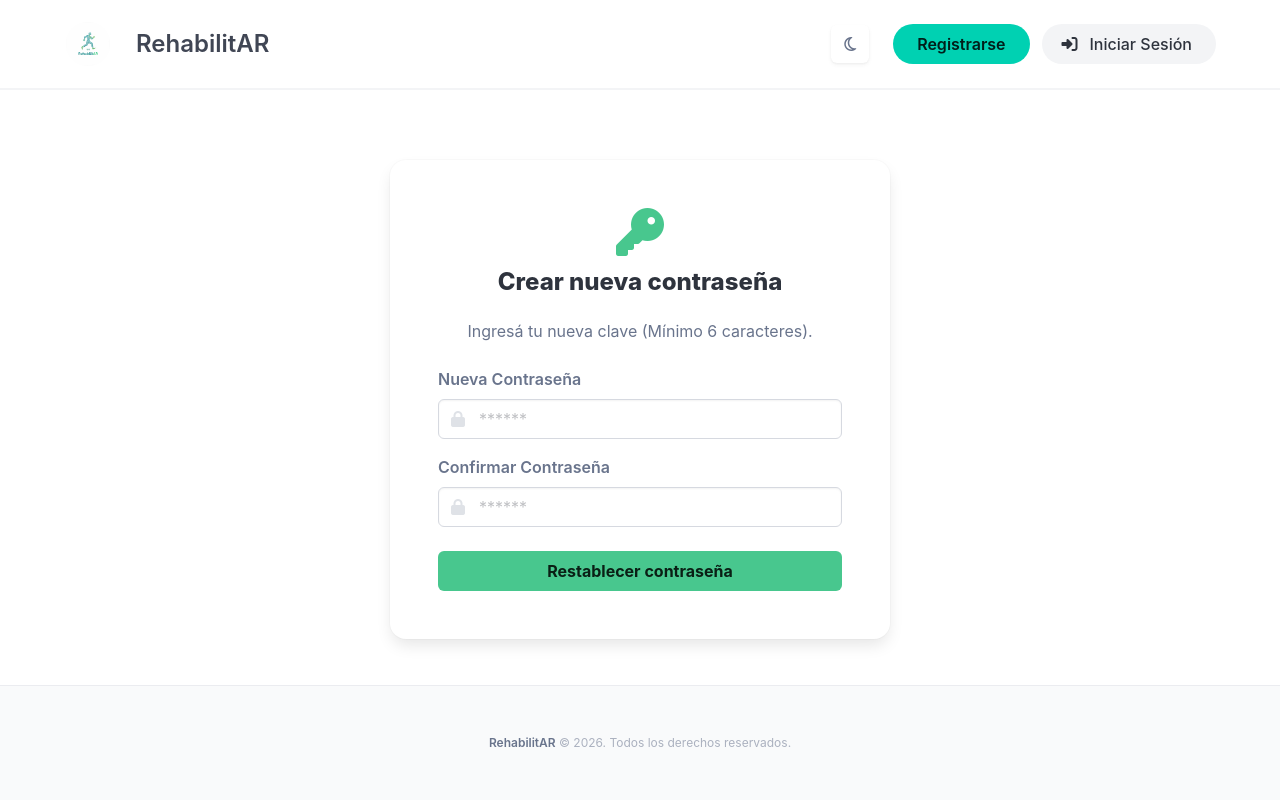
After one commit to ianKief/RehabilitAR, a Flask app: template src/web/templates/auth/restablecer_contrasena.html in a window 1280 px wide. The commit adds this page. Run offline with Flask 3, Linux system fonts and the light colour scheme; the template is opened without the code that fills it, so the values that code supplies are empty; parts of the project's set-up code (start-up, migrations or seed data) failed here and were passed over.

Commit message:
feat: logica de solicitar restablecer la contraseña via link por email

```diff
--- a/src/web/templates/auth/login.html
+++ b/src/web/templates/auth/login.html
@@ -44,12 +44,17 @@
                     </div>
                 </div>
 
+
                 <div class="field mt-5">
                     <div class="control">
                         <button type="submit" class="button is-primary is-fullwidth has-text-weight-bold">
                             Iniciar Sesión
                         </button>
                     </div>
+                </div>
+
+                <div class="has-text-centered mt-3"></div>
+                    <a href="{{ url_for('auth.olvide_contrasena') }}" class="is-size-7 has-text-grey">Olvidé mi contraseña</a>
                 </div>
 
             </form>
--- /dev/null
+++ b/src/web/templates/auth/restablecer_contrasena.html
@@ -0,0 +1,34 @@
+{% extends "layout.html" %}
+{% block title %}Restablecer Contraseña | RehabilitAR{% endblock %}
+
+{% block content %}
+<div class="container is-max-desktop mt-6">
+    <div class="box mx-auto p-6" style="max-width: 500px; border-radius: 1rem;">
+        <div class="has-text-centered mb-5">
+            <span class="icon is-large has-text-success mb-3"><i class="fas fa-key fa-3x"></i></span>
+            <h1 class="title is-4">Crear nueva contraseña</h1>
+            <p class="has-text-grey">Ingresá tu nueva clave (Mínimo 6 caracteres).</p>
+        </div>
+
+        <form action="{{ url_for('auth.restablecer_contrasena', token=token) }}" method="POST">
+            <div class="field mb-4">
+                <label class="label has-text-grey">Nueva Contraseña</label>
+                <div class="control has-icons-left">
+                    <input class="input" type="password" name="password" required placeholder="******">
+                    <span class="icon is-small is-left"><i class="fas fa-lock"></i></span>
+                </div>
+            </div>
+
+            <div class="field mb-5">
+                <label class="label has-text-grey">Confirmar Contraseña</label>
+                <div class="control has-icons-left">
+                    <input class="input" type="password" name="confirmacion" required placeholder="******">
+                    <span class="icon is-small is-left"><i class="fas fa-lock"></i></span>
+                </div>
+            </div>
+
+            <button type="submit" class="button is-success is-fullwidth has-text-weight-bold">Restablecer contraseña</button>
+        </form>
+    </div>
+</div>
+{% endblock %}
```
Also changed, not shown: src/core/auth/__init__.py (+43 -0 lines), src/web/controllers/auth.py (+58 -1 lines), src/web/templates/auth/olvide_contrasena.html (added, +29 -0 lines).
